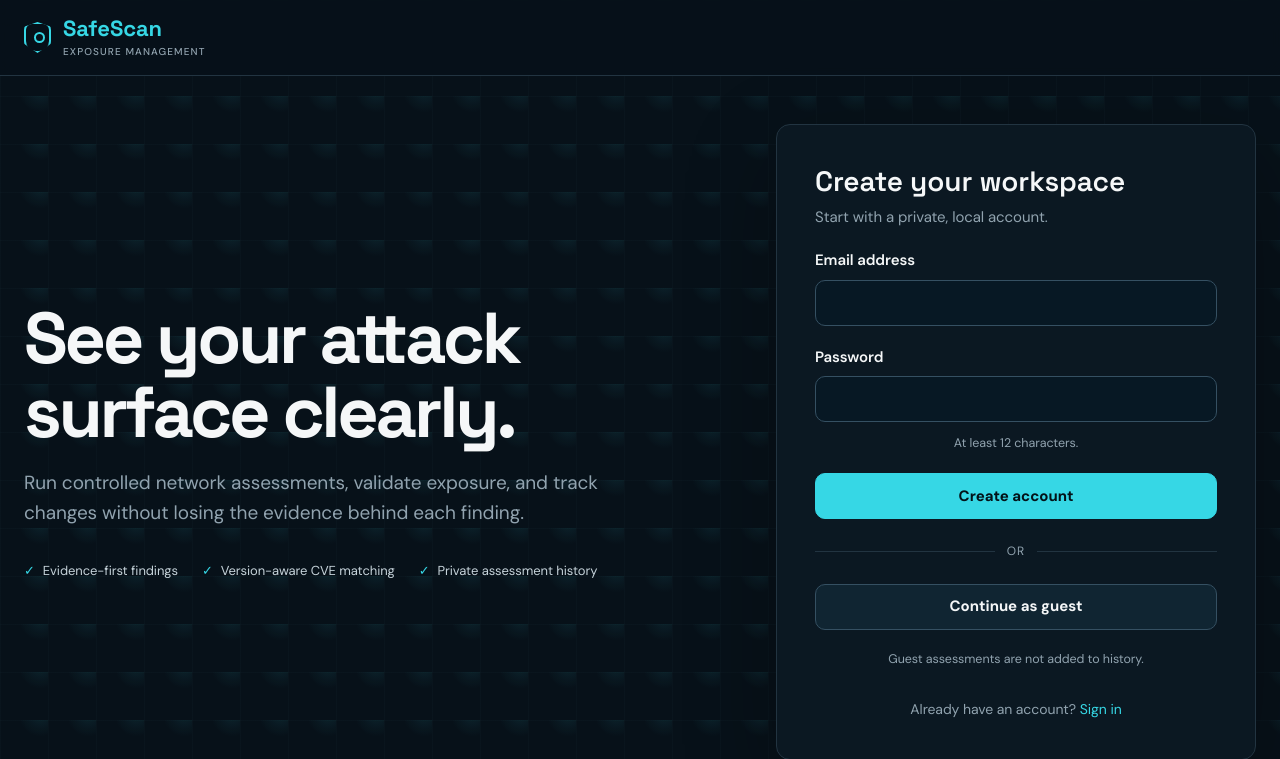
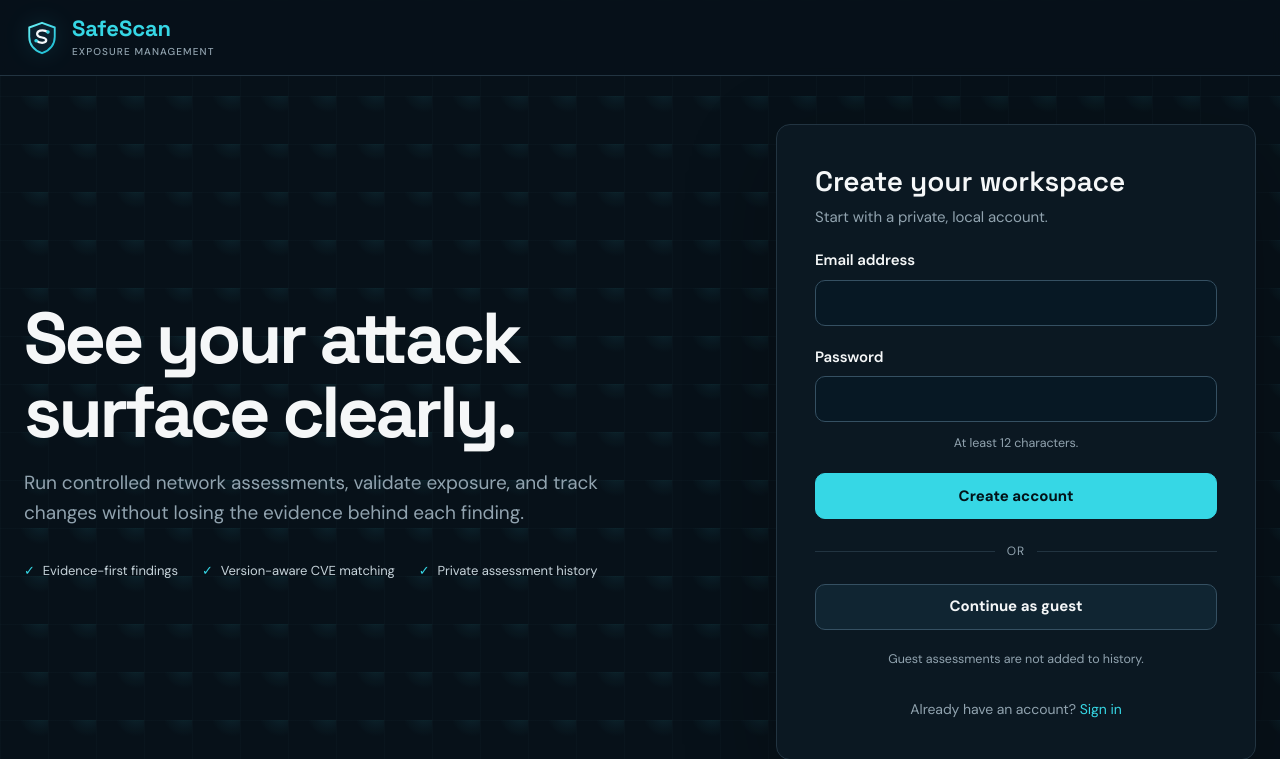
Before and after one commit to ShkS44D/safescan, a Flask app: page /register in a window 1280 px wide. Shown: the top 759 px of the page. Run offline with Flask 2, Linux system fonts and the light colour scheme; data that the repository does not hold is empty.

Commit message:
Add professional SafeScan logo and favicon

```diff
--- a/static/css/guest.css
+++ b/static/css/guest.css
@@ -1 +1,2 @@
-.auth-card>form{display:grid;gap:20px}.guest-divider{display:flex;align-items:center;gap:12px;color:var(--muted);font-size:12px;text-transform:uppercase;letter-spacing:.08em}.guest-divider:before,.guest-divider:after{content:'';height:1px;background:var(--line);flex:1}.guest-button{width:100%}.auth-card>form small{text-align:center;color:var(--muted)}.guest-label{color:var(--cyan);font-weight:600;font-size:13px}.guest-note{margin-top:24px;padding:18px 20px;border:1px solid var(--line);border-left:3px solid var(--cyan);background:var(--surface);display:grid;gap:4px;border-radius:var(--radius)}.guest-note span{color:var(--muted)}
+.brand-logo{display:block;width:36px;height:36px;flex:0 0 36px;filter:drop-shadow(0 0 12px rgba(54,215,229,.12))}.brand:hover .brand-logo{filter:drop-shadow(0 0 15px rgba(54,215,229,.24))}.auth-card>form{display:grid;gap:20px}.guest-divider{display:flex;align-items:center;gap:12px;color:var(--muted);font-size:12px;text-transform:uppercase;letter-spacing:.08em}.guest-divider:before,.guest-divider:after{content:'';height:1px;background:var(--line);flex:1}.guest-button{width:100%}.auth-card>form small{text-align:center;color:var(--muted)}.guest-label{color:var(--cyan);font-weight:600;font-size:13px}.guest-note{margin-top:24px;padding:18px 20px;border:1px solid var(--line);border-left:3px solid var(--cyan);background:var(--surface);display:grid;gap:4px;border-radius:var(--radius)}.guest-note span{color:var(--muted)}
+@media(max-width:650px){.brand-logo{width:32px;height:32px;flex-basis:32px}}
--- a/templates/base.html
+++ b/templates/base.html
@@ -1,3 +1,3 @@
-<!doctype html><html lang="en"><head><meta charset="utf-8"><meta name="viewport" content="width=device-width,initial-scale=1"><meta name="description" content="Authorized network exposure assessment and vulnerability validation."><title>{% block title %}SafeScan{% endblock %}</title><link rel="preconnect" href="https://fonts.googleapis.com"><link rel="preconnect" href="https://fonts.gstatic.com" crossorigin><link href="https://fonts.googleapis.com/css2?family=DM+Sans:wght@400;500;600;700&family=Space+Grotesk:wght@500;600;700&display=swap" rel="stylesheet"><link href="{{ url_for('static',filename='css/custom.css') }}" rel="stylesheet"><link href="{{ url_for('static',filename='css/pro.css') }}" rel="stylesheet"><link href="{{ url_for('static',filename='css/guest.css') }}" rel="stylesheet"></head><body>
-<header class="topbar"><a class="brand" href="{{ url_for('index') if g.user or session.get('guest_id') else url_for('login') }}"><span class="brand-mark" aria-hidden="true"></span><span>SafeScan<small>Exposure management</small></span></a>{% if g.user %}<nav aria-label="Primary"><a class="{{ 'active' if request.endpoint=='index' }}" href="{{ url_for('index') }}">Dashboard</a><a class="{{ 'active' if request.endpoint=='history' }}" href="{{ url_for('history') }}">Assessments</a><a class="{{ 'active' if request.endpoint=='schedules' }}" href="{{ url_for('schedules') }}">Schedules</a></nav><div class="account"><span>{{ g.user.email }}</span><form method="post" action="{{ url_for('logout') }}"><input type="hidden" name="_csrf" value="{{ csrf_token() }}"><button class="text-button" type="submit">Sign out</button></form></div>{% elif session.get('guest_id') %}<nav aria-label="Primary"><a class="active" href="{{ url_for('index') }}">New assessment</a></nav><div class="account"><span>Guest session</span><form method="post" action="{{ url_for('end_guest') }}"><input type="hidden" name="_csrf" value="{{ csrf_token() }}"><button class="text-button" type="submit">Exit guest</button></form></div>{% endif %}</header>
+<!doctype html><html lang="en"><head><meta charset="utf-8"><meta name="viewport" content="width=device-width,initial-scale=1"><meta name="description" content="Authorized network exposure assessment and vulnerability validation."><meta name="theme-color" content="#071119"><link rel="icon" href="{{ url_for('static',filename='brand/favicon.svg') }}" type="image/svg+xml"><link rel="shortcut icon" href="{{ url_for('static',filename='brand/favicon.svg') }}"><title>{% block title %}SafeScan{% endblock %}</title><link rel="preconnect" href="https://fonts.googleapis.com"><link rel="preconnect" href="https://fonts.gstatic.com" crossorigin><link href="https://fonts.googleapis.com/css2?family=DM+Sans:wght@400;500;600;700&family=Space+Grotesk:wght@500;600;700&display=swap" rel="stylesheet"><link href="{{ url_for('static',filename='css/custom.css') }}" rel="stylesheet"><link href="{{ url_for('static',filename='css/pro.css') }}" rel="stylesheet"><link href="{{ url_for('static',filename='css/guest.css') }}" rel="stylesheet"></head><body>
+<header class="topbar"><a class="brand" href="{{ url_for('index') if g.user or session.get('guest_id') else url_for('login') }}"><img class="brand-logo" src="{{ url_for('static',filename='brand/safescan-mark.svg') }}" alt=""><span>SafeScan<small>Exposure management</small></span></a>{% if g.user %}<nav aria-label="Primary"><a class="{{ 'active' if request.endpoint=='index' }}" href="{{ url_for('index') }}">Dashboard</a><a class="{{ 'active' if request.endpoint=='history' }}" href="{{ url_for('history') }}">Assessments</a><a class="{{ 'active' if request.endpoint=='schedules' }}" href="{{ url_for('schedules') }}">Schedules</a></nav><div class="account"><span>{{ g.user.email }}</span><form method="post" action="{{ url_for('logout') }}"><input type="hidden" name="_csrf" value="{{ csrf_token() }}"><button class="text-button" type="submit">Sign out</button></form></div>{% elif session.get('guest_id') %}<nav aria-label="Primary"><a class="active" href="{{ url_for('index') }}">New assessment</a></nav><div class="account"><span>Guest session</span><form method="post" action="{{ url_for('end_guest') }}"><input type="hidden" name="_csrf" value="{{ csrf_token() }}"><button class="text-button" type="submit">Exit guest</button></form></div>{% endif %}</header>
 <main class="shell">{% for category,message in get_flashed_messages(with_categories=true) %}<div class="alert {{ category }}" role="status">{{ message }}</div>{% endfor %}{% block content %}{% endblock %}</main><footer class="footer"><span>SafeScan</span><span>Use only on systems you own or are explicitly authorized to assess.</span></footer>{% block scripts %}{% endblock %}</body></html>
```
Also changed, not shown: static/brand/favicon.svg (added), static/brand/safescan-mark.svg (added).
